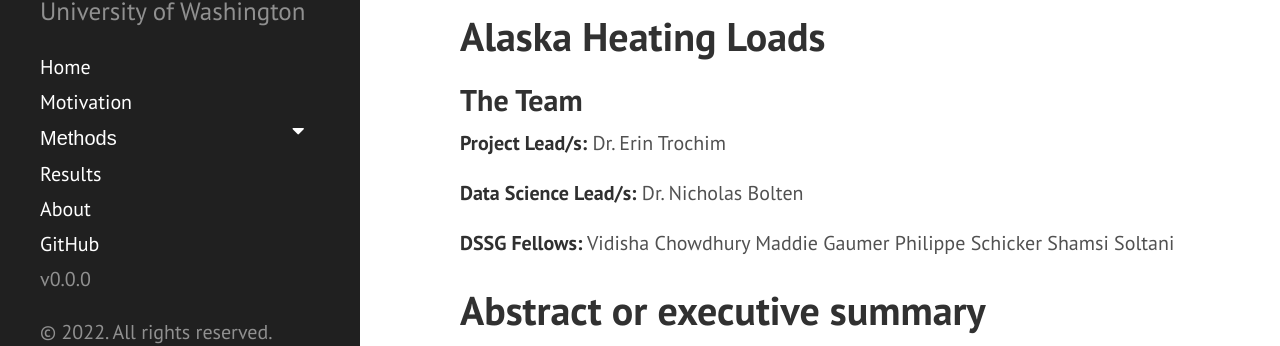
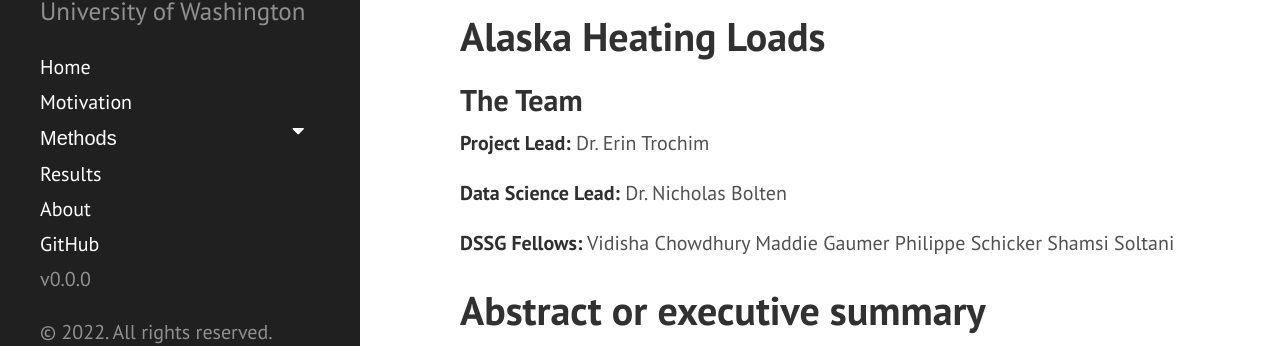
Before and after one commit to uwescience/DSSG2022_heating_loads, a Jekyll site: the page built from index.md, in a window 1280 px wide. Shown: the part 270-616 px from the top of the page. Built offline with Jekyll 4.4.1, drawn with Linux system fonts in a browser that asks for light colours; the list of posts is cut into pages by our own code.

```diff
--- a/index.md
+++ b/index.md
@@ -9,9 +9,9 @@ layout: default
 
 ## The Team
 
-**Project Lead/s:** Dr. Erin Trochim
+**Project Lead:** Dr. Erin Trochim
 
-**Data Science Lead/s:** Dr. Nicholas Bolten
+**Data Science Lead:** Dr. Nicholas Bolten
 
 **DSSG Fellows:**
 Vidisha Chowdhury
```
